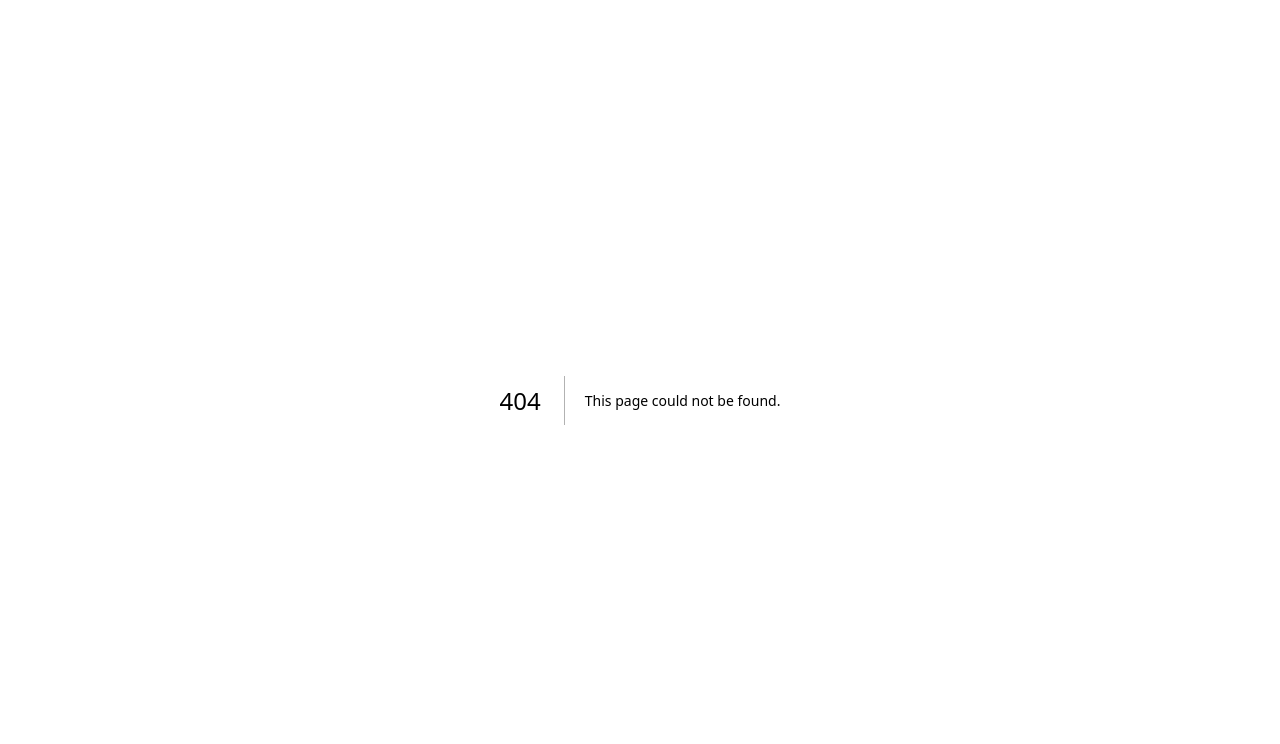
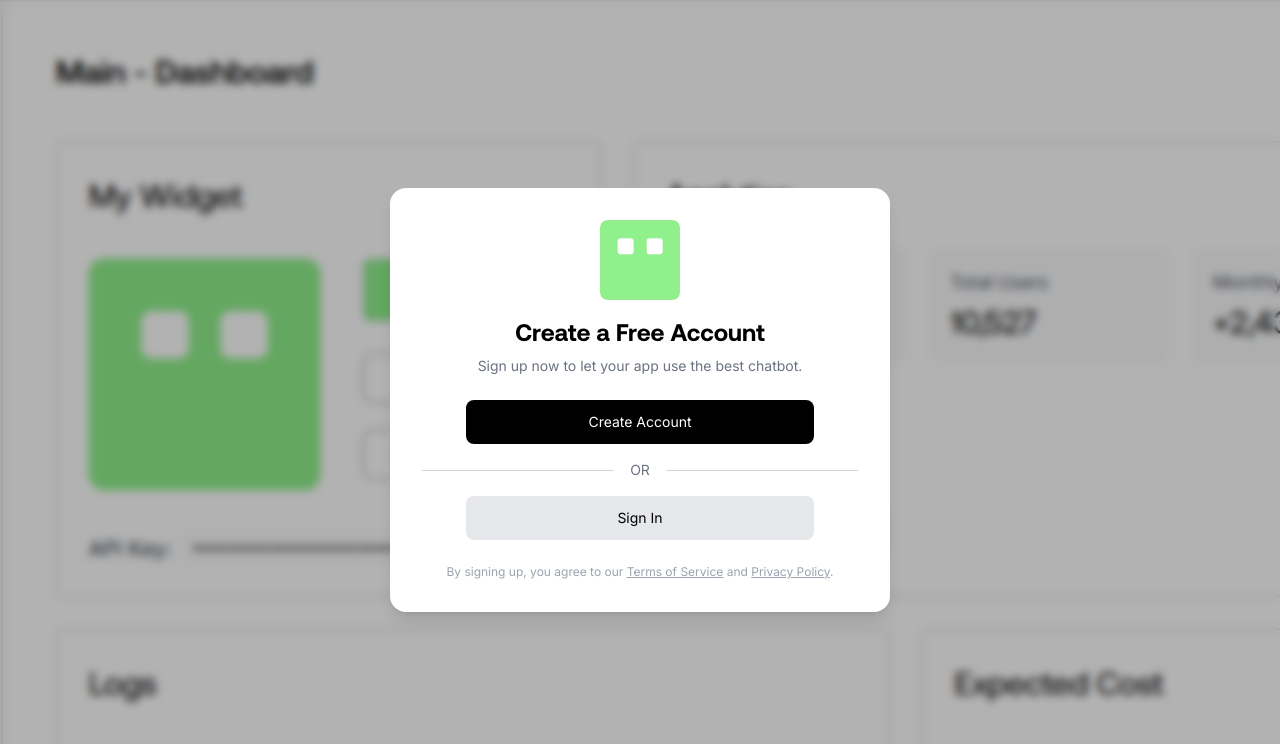
Before and after one commit to TheWiseGhost/Limeblock, a Next.js app: page /auth_prompt in a window 1280 px wide. Before the commit this address had no page. Shown: the top 744 px of the page. Built offline with nearby package versions, Linux system fonts and the light colour scheme.

Commit message:
Blurry dashboard auth prompt to boost conversions

```diff
--- /dev/null
+++ b/src/app/auth_prompt/page.js
@@ -0,0 +1,12 @@
+import SignUpDashboard from "@/components/auth/SignUpDashboard";
+import React from "react";
+
+const page = () => {
+  return (
+    <div>
+      <SignUpDashboard />
+    </div>
+  );
+};
+
+export default page;
--- /dev/null
+++ b/src/components/auth/SignUpDashboard.jsx
@@ -0,0 +1,80 @@
+"use client";
+
+import React from "react";
+import { motion } from "framer-motion";
+
+const SignUpDashboard = () => {
+  return (
+    <div className="relative h-screen w-full flex items-center justify-center bg-black font-inter">
+      {/* Background Image with Blur Effect */}
+      <div className="absolute inset-0">
+        <img
+          src="/DashboardExample.png"
+          className="h-full w-full object-cover"
+          alt="Dashboard Background"
+        />
+        <div className="absolute inset-0 bg-black/30 backdrop-blur-sm"></div>
+      </div>
+
+      {/* Sign-Up Box */}
+      <motion.div
+        initial={{ opacity: 0, y: -2 }}
+        animate={{ opacity: 1, y: 0 }}
+        transition={{ duration: 0.25 }}
+        className="relative z-10 bg-white w-[500px] p-8 rounded-2xl shadow-lg flex flex-col items-center text-center"
+      >
+        {/* Logo */}
+        <img src="/LimeblockLogo.png" alt="Logo" className="w-20 h-20 mb-4" />
+
+        {/* Title */}
+        <h1 className="font-aeonik text-2xl font-bold pb-2">
+          Create a Free Account
+        </h1>
+        <p className="text-gray-500 text-sm mb-6">
+          Sign up now to let your app use the best chatbot.
+        </p>
+
+        {/* Buttons */}
+        <motion.button
+          whileHover={{ scale: 1.02 }}
+          whileTap={{ scale: 0.95 }}
+          onClick={() => (window.location.href = "/sign_up/")}
+          className="w-4/5 bg-black hover:bg-gray-900 text-white py-3 rounded-lg font-inter text-sm transition-all duration-200 flex items-center justify-center"
+        >
+          Create Account
+        </motion.button>
+
+        {/* OR Separator */}
+        <div className="relative w-full flex items-center my-4">
+          <div className="flex-1 border-t border-gray-300"></div>
+          <span className="mx-4 text-gray-500 text-sm">OR</span>
+          <div className="flex-1 border-t border-gray-300"></div>
+        </div>
+
+        <motion.button
+          whileHover={{ scale: 1.02 }}
+          whileTap={{ scale: 0.95 }}
+          onClick={() => (window.location.href = "/sign_in/")}
+          className="w-4/5 bg-gray-200 hover:bg-gray-300 text-black py-3 rounded-lg font-inter text-sm transition-all duration-200 flex items-center justify-center"
+        >
+          Sign In
+        </motion.button>
+
+        {/* Additional Info */}
+        <p className="text-gray-400 text-xs mt-6">
+          By signing up, you agree to our{" "}
+          <a href="/terms" className="underline">
+            Terms of Service
+          </a>{" "}
+          and{" "}
+          <a href="/privacy" className="underline">
+            Privacy Policy
+          </a>
+          .
+        </p>
+      </motion.div>
+    </div>
+  );
+};
+
+export default SignUpDashboard;
--- a/src/components/landing/Hero.jsx
+++ b/src/components/landing/Hero.jsx
@@ -63,9 +63,11 @@ const FeatureCard = ({ icon, title, description, delay }) => {
 
 export default function Hero() {
   const [isLoaded, setIsLoaded] = useState(false);
+  const [userId, setUserId] = useState(null);
 
   useEffect(() => {
     setIsLoaded(true);
+    setUserId(localStorage.getItem("user_id"));
   }, []);
 
   const container = {
@@ -112,7 +114,7 @@ export default function Hero() {
         </div>
 
         <a
-          href="/dashboard"
+          href="/auth_prompt/"
           className="relative inline-flex h-12 overflow-hidden rounded-2xl p-[3px] font-aeonik"
         >
           <span className="absolute inset-[-100%] animate-[spin_1s_linear_infinite] bg-[conic-gradient(from_90deg_at_50%_50%,#90F08C_0%,#edeceb_50%,#90F08C_100%)]" />
@@ -168,7 +170,7 @@ export default function Hero() {
       >
         <motion.p
           variants={item}
-          className="text-base font-semibold text-gray-500 mb-2 font-dm uppercase"
+          className="text-base font-semibold text-gray-500 mb-1 font-dm uppercase"
         >
           More than just a Chatbot
         </motion.p>
@@ -215,7 +217,7 @@ export default function Hero() {
           className="flex gap-2 justify-center font-inter"
         >
           <motion.a
-            href="/signup"
+            href="/auth_prompt/"
             whileHover={{ scale: 1.05 }}
             whileTap={{ scale: 0.95 }}
             className="px-6 py-3 font-aeonik text-black bg-lime rounded-lg hover:bg-primary-600 transition-colors"
```
Also changed, not shown: public/DashboardExample.png (added).
